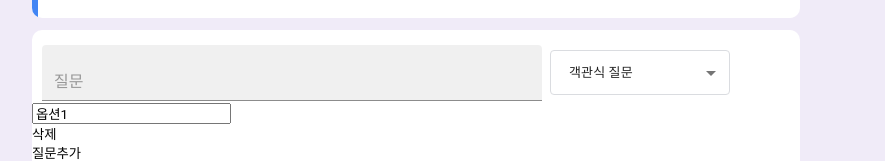
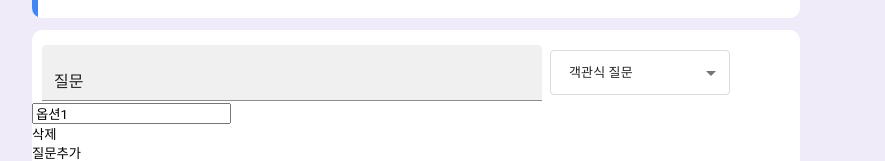
Before and after one commit to eeeyooon/google-form, a React (Create React App) app: page / in a window 1280 px wide. Shown: the part 132-293 px from the top of the page, without its empty margins (224-1109 px from the left). Built offline with nearby package versions, Linux system fonts and the light colour scheme.

Commit message:
feat: CardTitle state 저장

```diff
--- a/src/components/Card/index.tsx
+++ b/src/components/Card/index.tsx
@@ -8,9 +8,10 @@ import { addOption, removeOption } from '../../slices/questionSlice';
 import { useDispatch } from 'react-redux';
 
 export default function Card() {
-	const { questionType, options, textQuestion } = useSelector((state: RootState) => state.question);
+	const { questionType, options, textQuestion, cardTitle } = useSelector((state: RootState) => state.question);
 	const dispatch = useDispatch();
 
+	// console.log(cardTitle);
 	// console.log(options);
 	// console.log(textQuestion);
 
--- a/src/components/CardHeader/index.tsx
+++ b/src/components/CardHeader/index.tsx
@@ -1,10 +1,28 @@
 import { CardHeaderWrapper, InputCardTitle } from './styles';
 import SelectType from '../SelectType';
+import { useDispatch } from 'react-redux';
+import { useSelector } from 'react-redux';
+import { RootState } from '../../store';
+import { updateCardTitle } from '../../slices/questionSlice';
 
 export default function CardHeader() {
+	const dispatch = useDispatch();
+	const cardTitle = useSelector((state: RootState) => state.question.cardTitle);
+
+	const handleInputChange = (e: React.ChangeEvent<HTMLInputElement>) => {
+		dispatch(updateCardTitle(e.target.value));
+	};
+
 	return (
 		<CardHeaderWrapper>
-			<InputCardTitle id="question-input" variant="filled" placeholder="질문" multiline />
+			<InputCardTitle
+				id="question-input"
+				variant="filled"
+				placeholder="질문"
+				multiline
+				value={cardTitle}
+				onChange={handleInputChange}
+			/>
 			<SelectType />
 		</CardHeaderWrapper>
 	);
--- a/src/slices/questionSlice.ts
+++ b/src/slices/questionSlice.ts
@@ -4,18 +4,23 @@ type QuestionState = {
 	questionType: string;
 	options: string[];
 	textQuestion: string;
+	cardTitle: string;
 };
 
 const initialState: QuestionState = {
 	questionType: 'RadioType',
 	options: ['옵션1'],
 	textQuestion: '',
+	cardTitle: '질문',
 };
 
 export const questionSlice = createSlice({
 	name: 'question',
 	initialState,
 	reducers: {
+		updateCardTitle: (state, action: PayloadAction<string>) => {
+			state.cardTitle = action.payload;
+		},
 		setQuestionType: (state, action: PayloadAction<string>) => {
 			state.questionType = action.payload;
 			state.options = ['옵션1'];
@@ -37,5 +42,6 @@ export const questionSlice = createSlice({
 	},
 });
 
-export const { setQuestionType, addOption, removeOption, updateOption, updateTextQuestion } = questionSlice.actions;
+export const { updateCardTitle, setQuestionType, addOption, removeOption, updateOption, updateTextQuestion } =
+	questionSlice.actions;
 export default questionSlice.reducer;
```
